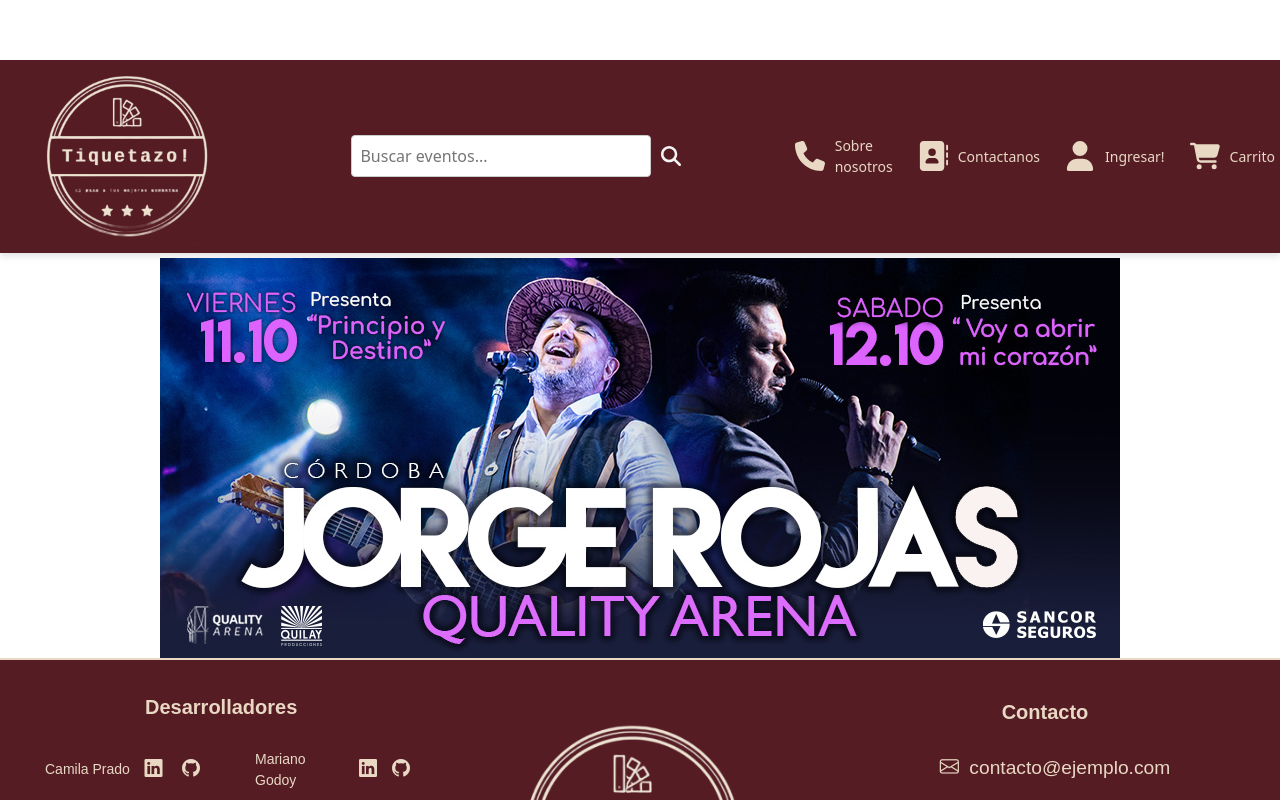
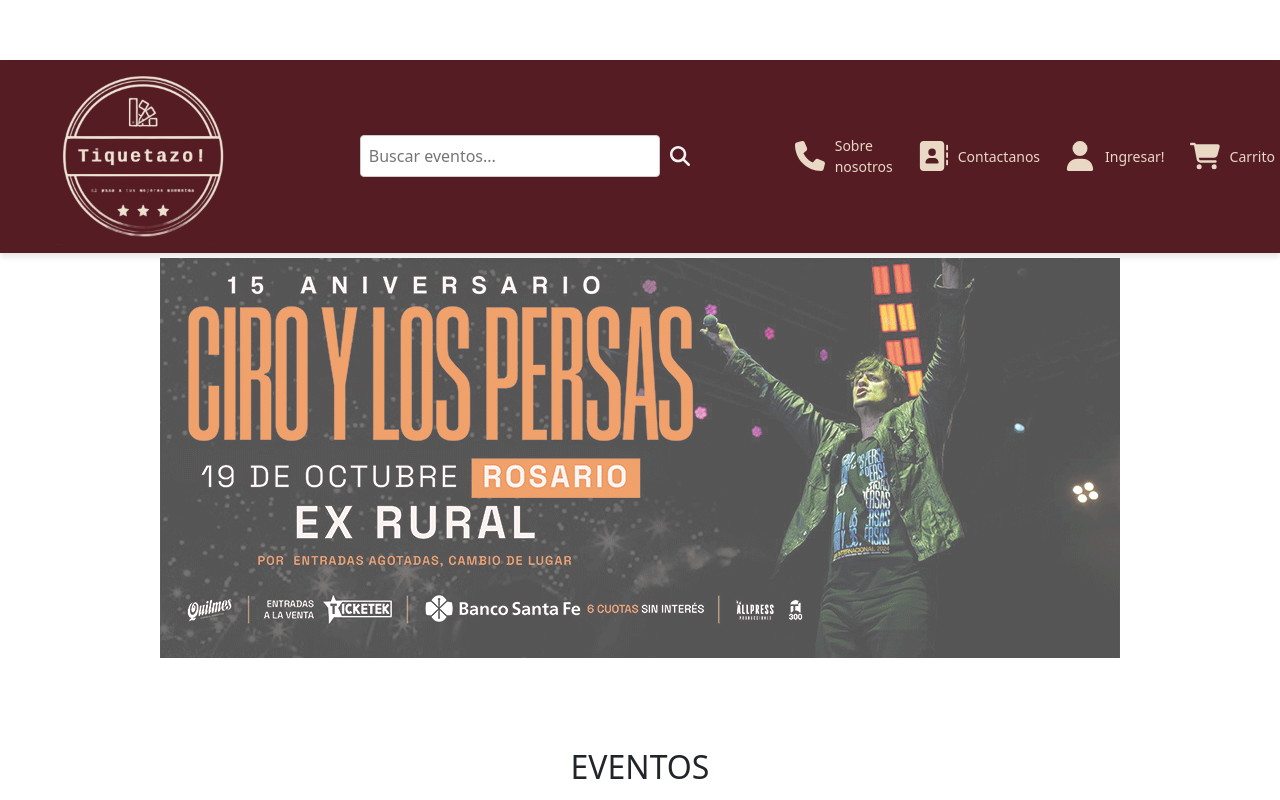
Before and after one commit to camiiprd/tiquetazofront, a React (Vite) app: page / in a window 1280 px wide. Shown: the top 800 px of the page. Built offline with nearby package versions, Linux system fonts and the light colour scheme.

Commit message:
mod rut home

```diff
--- a/src/App.jsx
+++ b/src/App.jsx
@@ -1,37 +1,42 @@
-import './App.css'
+import "./App.css";
 import NavBar from "./components/Navbar/NavBar.jsx";
-import Slider from './components/Slider/Slider.jsx';
-import React from 'react';
-import { Routes,Route } from 'react-router-dom';
-import Footer from './components/Footer/Footer.jsx';
-import CardsAbautUs from './Pages/AboutUs/CardsAbautUs.jsx';
-import RollingCode from './Pages/RollingCode/Rolling.jsx';
-import EventsSection from './Pages/HomeCards/HomeCards.jsx';
-
+import Slider from "./components/Slider/Slider.jsx";
+import React from "react";
+import { Routes, Route } from "react-router-dom";
+import Footer from "./components/Footer/Footer.jsx";
+import CardsAbautUs from "./Pages/AboutUs/CardsAbautUs.jsx";
+import RollingCode from "./Pages/RollingCode/Rolling.jsx";
+import EventsSection from "./Pages/HomeCards/HomeCards.jsx";
 
 function App() {
-
   return (
     <>
-      <NavBar/>
-      <Slider/>
+      <NavBar />
+
       <Routes>
-      <Route
+        <Route
+          path=""
+          element={
+            <>
+              <Slider />
+              <EventsSection />
+            </>
+          }
+        />
+        <Route
           path="/desarrolladores"
           element={
             <>
-              <CardsAbautUs  />
-              <RollingCode  />
+              <CardsAbautUs />
+              <RollingCode />
             </>
           }
-          />
-      <Route path='/homecards' element={<EventsSection/>}/>
+        />
       </Routes>
 
-      <Footer/>
-
+      <Footer />
     </>
-  )
+  );
 }
 
-export default App
+export default App;
--- a/src/components/Navbar/NavBar.css
+++ b/src/components/Navbar/NavBar.css
@@ -72,7 +72,7 @@
   }
 
   .icon:hover {
-    transform: scale(1.3);
+    transform: scale(1.2);
   }
 
   .icon svg {
--- a/src/components/Navbar/NavBar.jsx
+++ b/src/components/Navbar/NavBar.jsx
@@ -1,14 +1,21 @@
 import React from "react";
 import '../NavBar/NavBar.css';
+import { useNavigate } from "react-router-dom";
 import { FontAwesomeIcon } from '@fortawesome/react-fontawesome';
 import { faUser, faShoppingCart, faPhone, faAddressBook, } from '@fortawesome/free-solid-svg-icons';
 import { faSearch } from '@fortawesome/free-solid-svg-icons';
 import logo from "../../assets/images/logo.png"
 const NavBar = () => {
+
+  const navigate = useNavigate();
+
+  const handleNavigate = (path) =>{
+    navigate(path)
+  }
   return (
-    <nav className="navbar">
+    <nav className=" navbar">
       {/* Logo */}
-      <div className="navbar-logo">
+      <div onClick={() => handleNavigate('')} className="icon navbar-logo">
         <img src={logo} alt="Logo" />
       </div>
 
@@ -20,7 +27,7 @@
 
       {/* Iconos de login y carrito */}
       <div className="navbar-icons">
-      <div className="icon">
+      <div onClick={() => handleNavigate('/desarrolladores')}className="icon">
           <FontAwesomeIcon icon={faPhone} /> {<i class="fa-solid fa-phone"></i>}
           <span>Sobre nosotros</span>
         </div>
```
